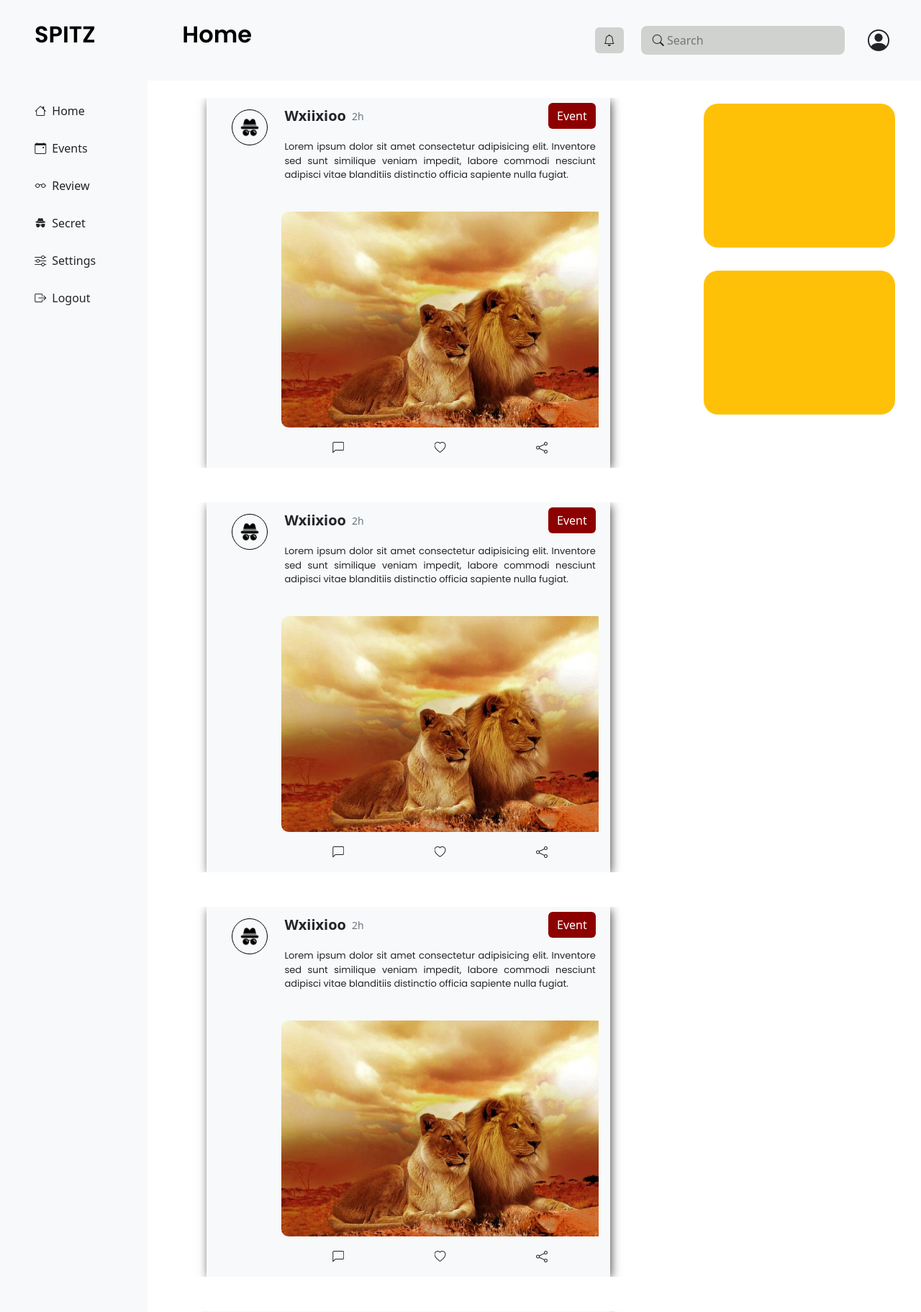
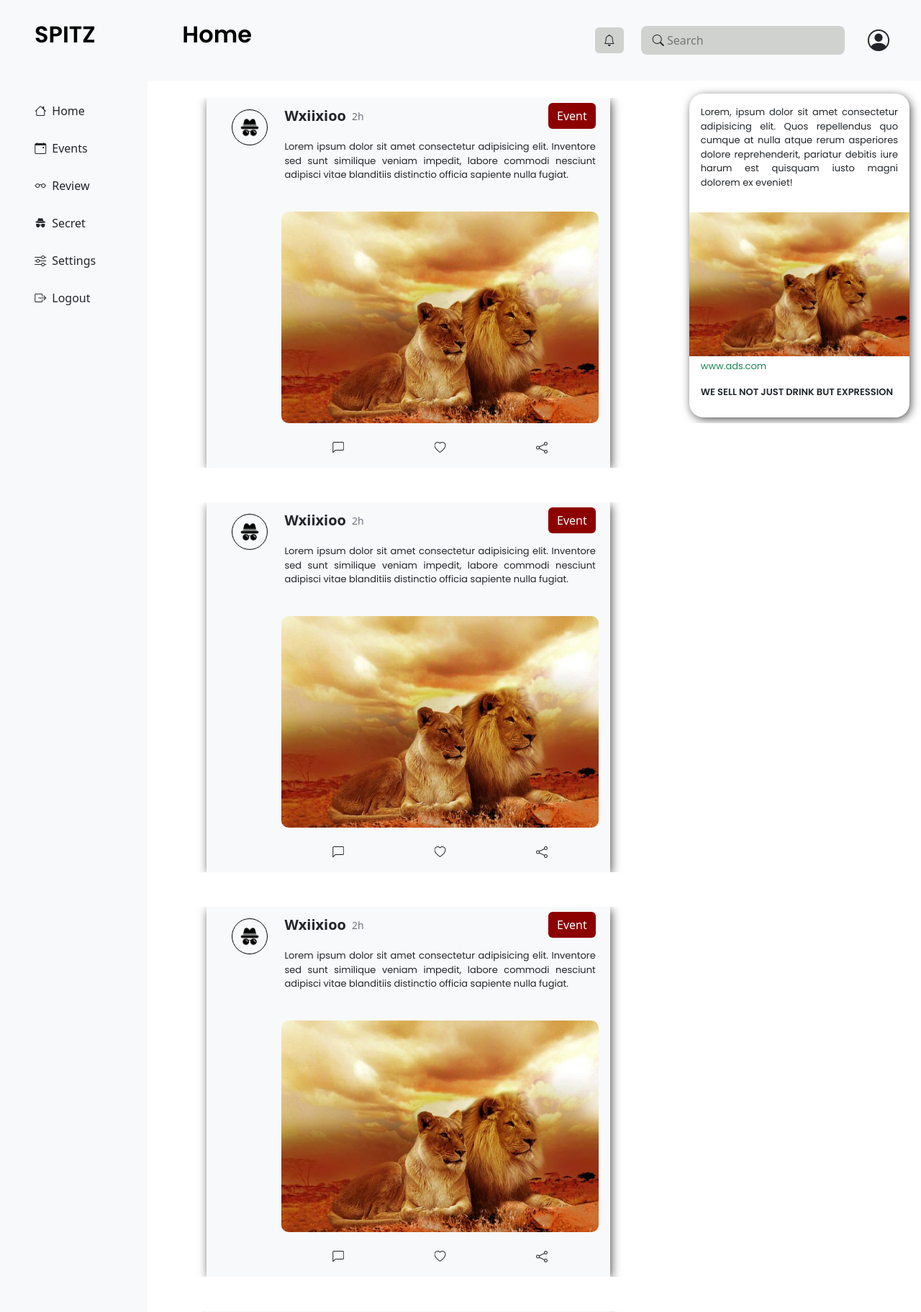
Before and after one commit to Echezonac/spitz-official, a Django app: page / in a window 1280 px wide. Shown: the top 1823 px of the page at 72% size. Run offline with Django 4.2, Linux system fonts and the light colour scheme.

Commit message:
landing page 50%

```diff
--- a/home_app/urls.py
+++ b/home_app/urls.py
@@ -3,5 +3,7 @@ from home_app import views
 
 urlpatterns = [
     path('', views.home,name='home_page'),
-    path('spitz/',views.detail_spitz, name='spitz-detail')
+    path('spitz/',views.detail_spitz, name='spitz-detail'),
+    path('profile/',views.profile,name="profile-page"),
+    path('notify/',views.notification,name="notify-page"),
 ]
--- a/home_app/views.py
+++ b/home_app/views.py
@@ -9,3 +9,12 @@ def home(request):
 def detail_spitz(request):
     context = {}
     return render(request,'pages/spitz-detail.html',context)
+
+def profile(request):
+    context = {}
+    return render(request,'pages/profile.html',context)
+
+
+def notification(request):
+    context = {}
+    return render(request,'pages/notify.html',context)
--- a/static/css/style.css
+++ b/static/css/style.css
@@ -49,6 +49,7 @@
 }
 p{
     font-family: var(--font1);
+    font-size: small;
 }
 
 /* Navbar styling */
--- a/templates/pages/index.html
+++ b/templates/pages/index.html
@@ -8,25 +8,29 @@ ensure that only real and active users stay on the platform.{% endblock %}
 secret, review, social,network, chat, data{% endblock %}
 {% block main %}
 <style>
-  .btn{
+.btn {
     display: block !important;
     text-align: start;
     width: fit-content !important;
     border: none;
   }
-.sidebar a.btn{
+
+  .sidebar a.btn {
     width: 80% !important;
   }
-.btn-outline-dark:hover{
+
+  .btn-outline-dark:hover {
     outline: none !important;
     box-shadow: none !important;
     background-color: var(--red-color) !important;
   }
-.btnx{
-  background-color:#8d0000 !important;
+
+  .btnx {
+    background-color: #8d0000 !important;
     color: white !important;
 
   }
+
   .search-input-box {
     border-radius: 8px;
     background-color: #CFD2CF;
@@ -53,63 +57,33 @@ secret, review, social,network, chat, data{% endblock %}
       display: none !important;
     }
   }
+
   @media (max-width:767px) {
-    .spitz-large-medium-screen{
+    .spitz-large-medium-screen {
       display: none;
     }
   }
+
   @media (min-width:768px) {
-    .spitz-small-screen{
+    .spitz-small-screen {
       display: none;
     }
   }
-  /* test */
-  .fixed-action-btn.spin-close .btn-large {
-  position: relative;
+  p{
+    font-family: var(--font1);
+    font-size: small;
+    text-align: justify;
 }
-.fixed-action-btn.spin-close .btn-large i {
-  opacity: 1;
-  transition: transform 0.3s, opacity 0.3s;
+.ads-box{
+     width: 100%;
+     height: 450px;
+     border-radius: 20px;
+     background-color: white;
+     margin-top: 10px;
+     box-shadow: 2px 3px 13px -1px rgba(0,0,0,0.75);
 }
-.fixed-action-btn.spin-close .btn-large:before {
-  transition: transform 0.3s, opacity 0.3s;
-  content: " ";
-  position: absolute;
-  top: 50%;
-  left: 50%;
-  width: 1.64rem;
-  height: 2px;
-  background: white;
-  margin-top: -2px;
-  margin-left: -0.82rem;
-  transform: rotate(0);
-  opacity: 0;
-}
-.fixed-action-btn.spin-close .btn-large:after {
-  transition: transform 0.3s, opacity 0.3s;
-  content: " ";
-  position: absolute;
-  top: 50%;
-  left: 50%;
-  width: 1.64rem;
-  height: 2px;
-  background: white;
-  margin-top: -2px;
-  margin-left: -0.82rem;
-  transform: rotate(0);
-  opacity: 0;
-}
-.fixed-action-btn.spin-close.active .btn-large i {
-  opacity: 0;
-}
-.fixed-action-btn.spin-close.active .btn-large:before {
-  opacity: 1;
-  transform: rotate(135deg);
-}
-.fixed-action-btn.spin-close.active .btn-large:after {
-  opacity: 1;
-  transform: rotate(405deg);
-}
+
+
 </style>
 <!-- Large and Medium Screen UI Start -->
 <section class="row spitz-large-medium-screen" style="max-height: 100vh !important; height: 100vh !important;">
@@ -175,7 +149,7 @@ secret, review, social,network, chat, data{% endblock %}
         <!-- menu start -->
         <div class="navbar-menu d-flex align-items-center">
           <!-- notification start -->
-          <a href="#" class="btn" style="background-color:#CFD2CF ;">
+          <a href="{% url 'notify-page' %}" class="btn" style="background-color:#CFD2CF ;">
             <i class="bi bi-bell text-dark"></i>
           </a>
           <!-- notification end -->
@@ -186,7 +160,9 @@ secret, review, social,network, chat, data{% endblock %}
           </div>
           <!-- search bar end -->
           <div class="user-profile py-1 px-2">
+           <a href="{% url 'profile-page' %}" class="text-decoration-none text-dark">
               <i class="bi  bi-person-circle"></i>
+           </a>
           </div>
         </div>
         <!-- menu end -->
@@ -202,7 +178,8 @@ secret, review, social,network, chat, data{% endblock %}
             <div class="row" style="overflow-y:auto ;">
               <!-- spitz-col start -->
               <div class="col-12 my-4">
-                <a href="{% url 'spitz-detail' %}" class="row px-3 spitz-box mx-auto bg-light" style="width: 80%; height: fit-content;box-shadow: 2px 3px 13px -1px rgba(0,0,0,0.75);text-decoration: none;">
+                <a href="{% url 'spitz-detail' %}" class="row px-3 spitz-box mx-auto bg-light"
+                  style="width: 80%; height: fit-content;box-shadow: 2px 3px 13px -1px rgba(0,0,0,0.75);text-decoration: none;">
                   <!-- spitz-side bar start -->
                   <div class="col-2 py-3" style="height:inherit ;">
                     <img src="{% static 'img/spy.png' %}" class="img-fluid d-block mx-auto" alt=""
@@ -211,7 +188,8 @@ secret, review, social,network, chat, data{% endblock %}
                   <!-- spitz-side bar end -->
                   <div class="col-10 p-0" style="height: inherit;">
                     <!-- topbar start -->
-                    <div class="topbar px-1 d-flex justify-content-between align-items-center" style="height:50px;width: 100%;">
+                    <div class="topbar px-1 d-flex justify-content-between align-items-center"
+                      style="height:50px;width: 100%;">
                       <div class="d-flex justify-content-between align-items-center" style="height: fit-content;">
                         <small class="text-dark fw-bold fs-5">Wxiixioo</small>
                         <small class="px-2 text-secondary">2h</small>
@@ -221,12 +199,14 @@ secret, review, social,network, chat, data{% endblock %}
                     <!-- text-box -->
                     <div class="text-box px-1 mt-2" style="height: 100px;width: 100%;">
                       <p class="text-dark" style="text-align:justify ;font-size: small;">
-                      Lorem ipsum dolor sit amet consectetur adipisicing elit. Inventore sed sunt similique veniam impedit, labore commodi nesciunt adipisci vitae blanditiis distinctio officia sapiente nulla fugiat.
+                        Lorem ipsum dolor sit amet consectetur adipisicing elit. Inventore sed sunt similique veniam
+                        impedit, labore commodi nesciunt adipisci vitae blanditiis distinctio officia sapiente nulla
+                        fugiat.
                       </p>
                     </div>
                     <!-- text-img-box -->
                     <div class="text-img-box bg-light" style="height: 300px;width: 100%;">
-                    <img src="{% static 'img/blog-img.jpg' %}" alt="" style="max-height: 300px; border-radius: 10px;">
+                      <img src="{% static 'img/blog-img.jpg' %}" class="d-block w-100" alt="" style="max-height: 300px; border-radius: 10px;">
                     </div>
                     <!-- spitz-blog-icon start -->
                     <div class="spitz-blog-icon py-3 px-2 d-flex justify-content-around">
@@ -251,7 +231,8 @@ secret, review, social,network, chat, data{% endblock %}
                   <!-- spitz-side bar end -->
                   <div class="col-10 p-0" style="height: inherit;">
                     <!-- topbar start -->
-                    <div class="topbar px-1 d-flex justify-content-between align-items-center" style="height:50px;width: 100%;">
+                    <div class="topbar px-1 d-flex justify-content-between align-items-center"
+                      style="height:50px;width: 100%;">
                       <div class="d-flex justify-content-between align-items-center" style="height: fit-content;">
                         <small class="text-dark fw-bold fs-5">Wxiixioo</small>
                         <small class="px-2 text-secondary">2h</small>
@@ -261,13 +242,14 @@ secret, review, social,network, chat, data{% endblock %}
                     <!-- text-box -->
                     <div class="text-box px-1 mt-2" style="height: 100px;width: 100%;">
                       <p class="text-dark" style="text-align:justify ;font-size: small;">
-                        Lorem ipsum dolor sit amet consectetur adipisicing elit. Inventore sed sunt similique veniam impedit, labore
+                        Lorem ipsum dolor sit amet consectetur adipisicing elit. Inventore sed sunt similique veniam
+                        impedit, labore
                         commodi nesciunt adipisci vitae blanditiis distinctio officia sapiente nulla fugiat.
                       </p>
                     </div>
                     <!-- text-img-box -->
                     <div class="text-img-box bg-light" style="height: 300px;width: 100%;">
-                      <img src="{% static 'img/blog-img.jpg' %}" alt="" style="max-height: 300px; border-radius: 10px;">
+                      <img src="{% static 'img/blog-img.jpg' %}" class="d-block w-100" alt="" style="max-height: 300px; border-radius: 10px;">
                     </div>
                     <!-- spitz-blog-icon start -->
                     <div class="spitz-blog-icon py-3 px-2 d-flex justify-content-around">
@@ -292,7 +274,8 @@ secret, review, social,network, chat, data{% endblock %}
                   <!-- spitz-side bar end -->
                   <div class="col-10 p-0" style="height: inherit;">
                     <!-- topbar start -->
-                    <div class="topbar px-1 d-flex justify-content-between align-items-center" style="height:50px;width: 100%;">
+                    <div class="topbar px-1 d-flex justify-content-between align-items-center"
+                      style="height:50px;width: 100%;">
                       <div class="d-flex justify-content-between align-items-center" style="height: fit-content;">
                         <small class="text-dark fw-bold fs-5">Wxiixioo</small>
                         <small class="px-2 text-secondary">2h</small>
@@ -302,13 +285,14 @@ secret, review, social,network, chat, data{% endblock %}
                     <!-- text-box -->
                     <div class="text-box px-1 mt-2" style="height: 100px;width: 100%;">
                       <p class="text-dark" style="text-align:justify ;font-size: small;">
-                        Lorem ipsum dolor sit amet consectetur adipisicing elit. Inventore sed sunt similique veniam impedit, labore
+                        Lorem ipsum dolor sit amet consectetur adipisicing elit. Inventore sed sunt similique veniam
+                        impedit, labore
                         commodi nesciunt adipisci vitae blanditiis distinctio officia sapiente nulla fugiat.
                       </p>
                     </div>
                     <!-- text-img-box -->
                     <div class="text-img-box bg-light" style="height: 300px;width: 100%;">
-                      <img src="{% static 'img/blog-img.jpg' %}" alt="" style="max-height: 300px; border-radius: 10px;">
+                      <img src="{% static 'img/blog-img.jpg' %}" class="d-block w-100" alt="" style="max-height: 300px; border-radius: 10px;">
                     </div>
                     <!-- spitz-blog-icon start -->
                     <div class="spitz-blog-icon py-3 px-2 d-flex justify-content-around">
@@ -333,7 +317,8 @@ secret, review, social,network, chat, data{% endblock %}
                   <!-- spitz-side bar end -->
                   <div class="col-10 p-0" style="height: inherit;">
                     <!-- topbar start -->
-                    <div class="topbar px-1 d-flex justify-content-between align-items-center" style="height:50px;width: 100%;">
+                    <div class="topbar px-1 d-flex justify-content-between align-items-center"
+                      style="height:50px;width: 100%;">
                       <div class="d-flex justify-content-between align-items-center" style="height: fit-content;">
                         <small class="text-dark fw-bold fs-5">Wxiixioo</small>
                         <small class="px-2 text-secondary">2h</small>
@@ -343,13 +328,14 @@ secret, review, social,network, chat, data{% endblock %}
                     <!-- text-box -->
                     <div class="text-box px-1 mt-2" style="height: 100px;width: 100%;">
                       <p class="text-dark" style="text-align:justify ;font-size: small;">
-                        Lorem ipsum dolor sit amet consectetur adipisicing elit. Inventore sed sunt similique veniam impedit, labore
+                        Lorem ipsum dolor sit amet consectetur adipisicing elit. Inventore sed sunt similique veniam
+                        impedit, labore
                         commodi nesciunt adipisci vitae blanditiis distinctio officia sapiente nulla fugiat.
                       </p>
                     </div>
                     <!-- text-img-box -->
                     <div class="text-img-box bg-light" style="height: 300px;width: 100%;">
-                      <img src="{% static 'img/blog-img.jpg' %}" alt="" style="max-height: 300px; border-radius: 10px;">
+                      <img src="{% static 'img/blog-img.jpg' %}" class="d-block w-100" alt="" style="max-height: 300px; border-radius: 10px;">
                     </div>
                     <!-- spitz-blog-icon start -->
                     <div class="spitz-blog-icon py-3 px-2 d-flex justify-content-around">
@@ -374,7 +360,8 @@ secret, review, social,network, chat, data{% endblock %}
                   <!-- spitz-side bar end -->
                   <div class="col-10 p-0" style="height: inherit;">
                     <!-- topbar start -->
-                    <div class="topbar px-1 d-flex justify-content-between align-items-center" style="height:50px;width: 100%;">
+                    <div class="topbar px-1 d-flex justify-content-between align-items-center"
+                      style="height:50px;width: 100%;">
                       <div class="d-flex justify-content-between align-items-center" style="height: fit-content;">
                         <small class="text-dark fw-bold fs-5">Wxiixioo</small>
                         <small class="px-2 text-secondary">2h</small>
@@ -384,13 +371,14 @@ secret, review, social,network, chat, data{% endblock %}
                     <!-- text-box -->
                     <div class="text-box px-1 mt-2" style="height: 100px;width: 100%;">
                       <p class="text-dark" style="text-align:justify ;font-size: small;">
-                        Lorem ipsum dolor sit amet consectetur adipisicing elit. Inventore sed sunt similique veniam impedit, labore
+                        Lorem ipsum dolor sit amet consectetur adipisicing elit. Inventore sed sunt similique veniam
+                        impedit, labore
                         commodi nesciunt adipisci vitae blanditiis distinctio officia sapiente nulla fugiat.
                       </p>
                     </div>
                     <!-- text-img-box -->
                     <div class="text-img-box bg-light" style="height: 300px;width: 100%;">
-                      <img src="{% static 'img/blog-img.jpg' %}" alt="" style="max-height: 300px; border-radius: 10px;">
+                      <img src="{% static 'img/blog-img.jpg' %}" class="d-block w-100" alt="" style="max-height: 300px; border-radius: 10px;">
                     </div>
                     <!-- spitz-blog-icon start -->
                     <div class="spitz-blog-icon py-3 px-2 d-flex justify-content-around">
@@ -408,10 +396,28 @@ secret, review, social,network, chat, data{% endblock %}
           </div>
           <!-- spitz body end -->
           <!-- ads start -->
-          <div class="col-lg-4 col-md-5 spitz-lg-ads" style="height:100vh;">
-             <div class="row py-3 px-5">
-              <div class="col-12 bg-warning my-3" style="height:200px;border-radius: 20px;"></div>
-              <div class="col-12 bg-warning my-3" style="height:200px;border-radius: 20px;"></div>
+          <div class="col-lg-4 col-md-5 spitz-lg-ads" style="max-height:100vh;">
+            <div id="carouselExampleSlidesOnly" class="carousel slide" data-bs-ride="carousel carousel-fade">
+              <div class="carousel-inner px-3 py-2">
+                <div class="carousel-item active ads-box">
+                   <div class="col-12">
+                    <p class="text-dark p-3">
+                     Lorem, ipsum dolor sit amet consectetur adipisicing elit. Quos repellendus quo cumque at nulla atque rerum asperiores dolore reprehenderit, pariatur debitis iure harum est quisquam iusto magni dolorem ex eveniet!
+                    </p>
+                    <a href="#" class="text-decoration-none d-block">
+                      <img src="{% static 'img/blog-img.jpg' %}" class="d-block w-100" class="d-block w-100" alt="ads-img" style="height:200px;">
+                      <p class="px-3 text-success pt-1">www.ads.com</p>
+                      <p class="px-3 text-dark fw-bold text-uppercase">We sell not just drink but expression</p>
+                    </a>
+                   </div>
+                   <a href="#"></a>
+                </div>
+                <div class="carousel-item ads-box">
+                  <img src="..." class="d-block w-100" alt="...">
+                </div>
+                <div class="carousel-item ads-box">
+                  <img src="..." class="d-block w-100" alt="...">
+                </div>
               </div>
             </div>
           </div>
@@ -421,19 +427,6 @@ secret, review, social,network, chat, data{% endblock %}
       </div>
       <!-- content end -->
     </div>
-  <!-- add spitz start -->
-  <div class="fixed-action-btn horizontal click-to-toggle spin-close">
-    <a class="btn-floating btn-large red">
-      <i class="material-icons">edit</i>
-    </a>
-    <ul>
-      <li><a class="btn-floating red"><i class="material-icons">insert_chart</i></a></li>
-      <li><a class="btn-floating yellow darken-1"><i class="material-icons">format_quote</i></a></li>
-      <li><a class="btn-floating green"><i class="material-icons">publish</i></a></li>
-      <li><a class="btn-floating blue"><i class="material-icons">attach_file</i></a></li>
-    </ul>
-  </div>
-  <!-- add spitz end -->
   </div>
   <!-- main section end -->
 </section>
@@ -441,7 +434,8 @@ secret, review, social,network, chat, data{% endblock %}
 <!-- Small Screen Ui Start -->
 <section class="row spitz-small-screen" style="max-height:100vh ;height: 100vh;">
   <!-- navbar start -->
-  <div class="col-12 bg-light d-flex align-items-center justify-content-between py-4 px-lg-5 px-md-3" style="height: 10vh;">
+  <div class="col-12 bg-light d-flex align-items-center justify-content-between py-4 px-lg-5 px-md-3"
+    style="height: 10vh;">
     <div class="user-profile py-1 px-2">
       <i class="bi  bi-person-circle"></i>
     </div>
--- /dev/null
+++ b/templates/pages/notify.html
@@ -0,0 +1,3 @@
+<h1>
+    notification Page
+</h1>
--- /dev/null
+++ b/templates/pages/profile.html
@@ -0,0 +1,3 @@
+<h1>
+    Hello Profile
+</h1>
```
Also changed, not shown: home_app/migrations/0002_remove_spitimage_spitz_delete_spit_delete_spitimage.py (added). Lines whose indentation alone changed are shown as unchanged.
